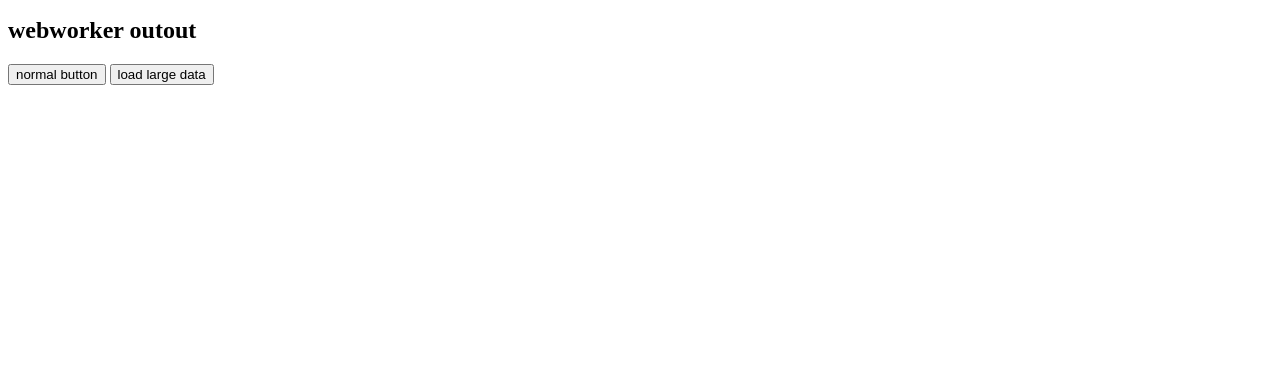
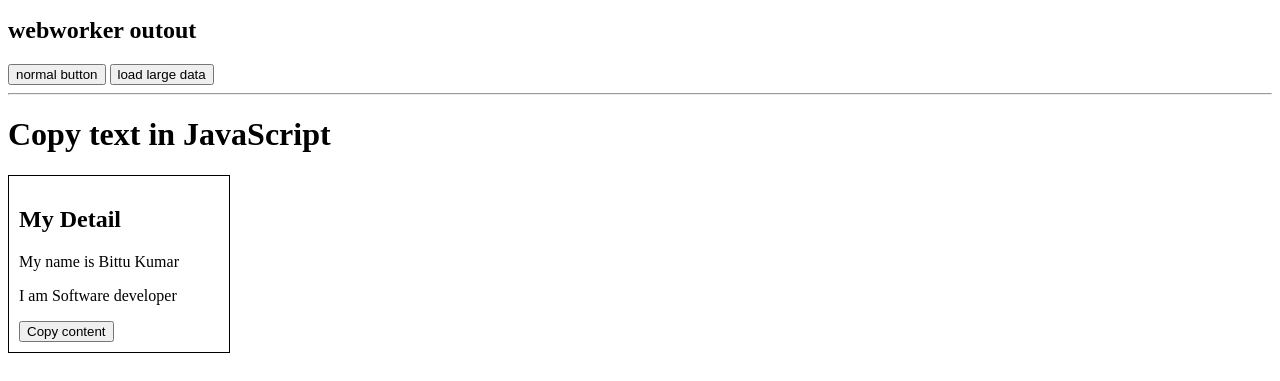
Before and after one commit to bittu1040/JavaScript-Coding-and-Notes, a website: page index.html in a window 1280 px wide. Shown: the part 785-1166 px from the top of the page. Drawn offline with Linux system fonts and the light colour scheme.

Commit message:
copy text in js implement

```diff
--- /dev/null
+++ b/JS-Topics/copy-text.js
@@ -0,0 +1,21 @@
+// Copy text in JavaScript
+
+// writeText method is used to copy clipboad content and it return Promise if resolve then text is copied otherwise It rejects.
+// A Promise that is resolved once the clipboard's contents have been updated.
+// The clipboard contents are only accessible to the user and can be pasted outside due to security reason.
+// This means copied data can't be useful in your program. You can't print this in your console.
+
+
+let content = document.getElementById("content").textContent;
+let copyButton = document.getElementById("copy_content");
+
+copyButton.addEventListener("click", () => {
+    navigator.clipboard.writeText(content)
+        .then((data) => {
+            console.log(data)
+            console.log("Text copied to clipboard successfully.");
+        })
+        .catch(err => {
+            console.error("Unable to copy text to clipboard:", err);
+        });
+});
--- a/index.html
+++ b/index.html
@@ -47,6 +47,18 @@
 
   <button id="button1">normal button</button>
   <button id="button2">load large data</button>
+
+  <hr>
+
+  <h1>Copy text in JavaScript</h1>
+  <div class=main-box>
+    <div id="content">
+      <h2>My Detail</h2>
+      <p>My name is Bittu Kumar</p>
+      <p>I am Software developer</p>
+    </div>
+    <button id="copy_content">Copy content</button>
+  </div>
 
 
     <div style="margin-top: 500px;"></div>
@@ -112,6 +124,7 @@
     <!-- <script src="./JS-Topics/debounce-throttle.js"></script> -->
     <!-- <script src="./JS-Topics/arrow-regular-function.js"></script> -->
     <!-- <script src="./JS-Topics/event-delegation.js"></script> -->
+    <script src="./JS-Topics/copy-text.js"></script>
 
 
 </body>
--- a/style.css
+++ b/style.css
@@ -1,4 +1,4 @@
-.projects{
+.projects {
   width: 200px;
   padding: 10px;
   border: 1px solid #c8c2c2;
@@ -8,6 +8,7 @@
   background-color: #ea9393;
   color: rgb(185, 237, 12);
 }
+
 .collapsible {
   background-color: #777;
   color: white;
@@ -20,7 +21,8 @@
   font-size: 15px;
 }
 
-  .active, .collapsible:hover {
+.active,
+.collapsible:hover {
   background-color: #555;
 }
 
@@ -36,10 +38,12 @@
   background-color: red;
   padding: 20px;
 }
+
 #middle {
   background-color: green;
   padding: 20px;
 }
+
 #inner {
   background-color: blue;
   padding: 20px;
@@ -50,11 +54,19 @@
   background-color: red;
   padding: 20px;
 }
+
 #middle1 {
   background-color: green;
   padding: 20px;
 }
+
 #inner1 {
   background-color: blue;
   padding: 20px;
 }
+
+.main-box {
+  border: 1px solid black;
+  width: 200px;
+  padding: 10px;
+}
```
Lines whose indentation alone changed are shown as unchanged.
